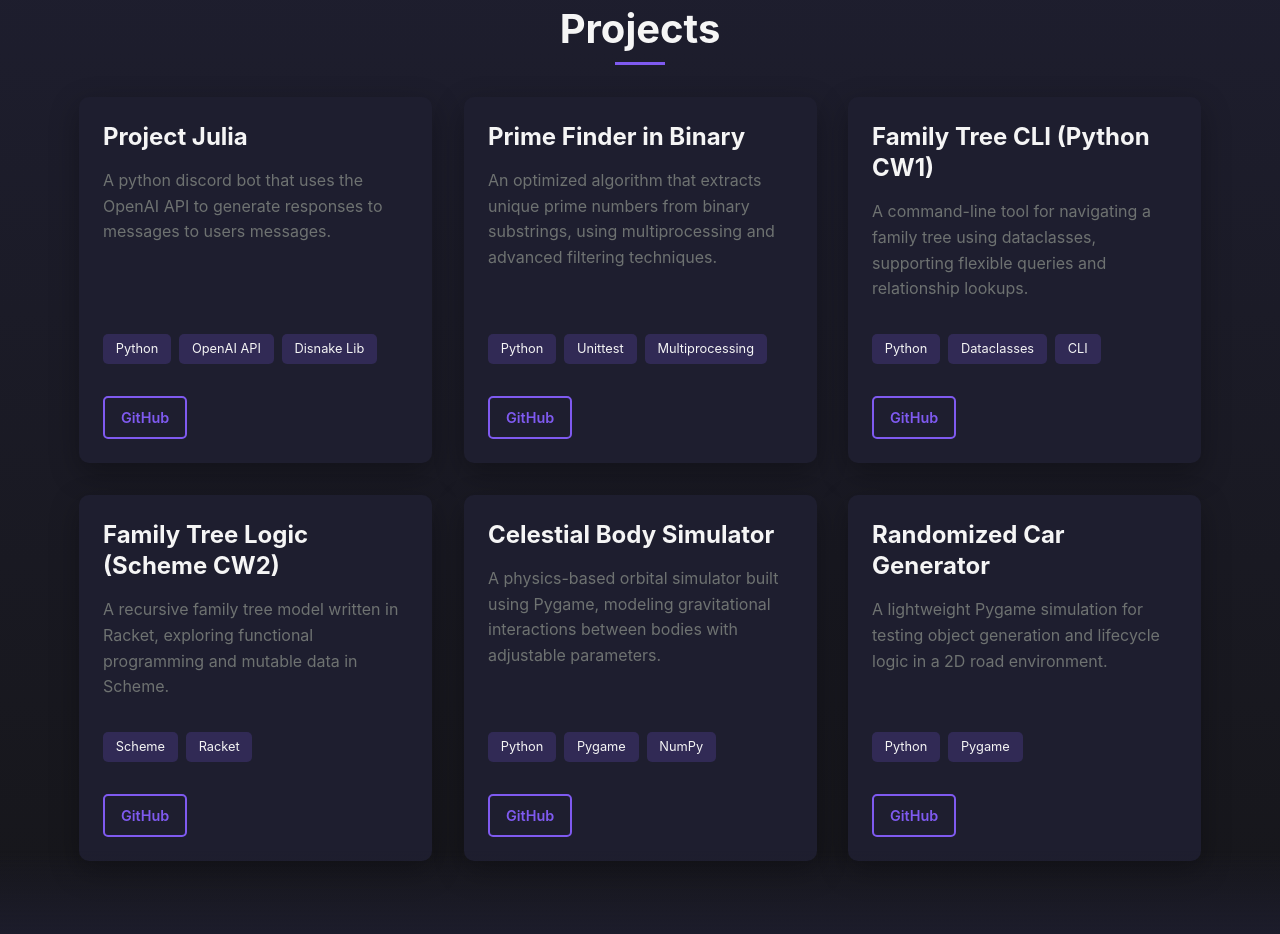
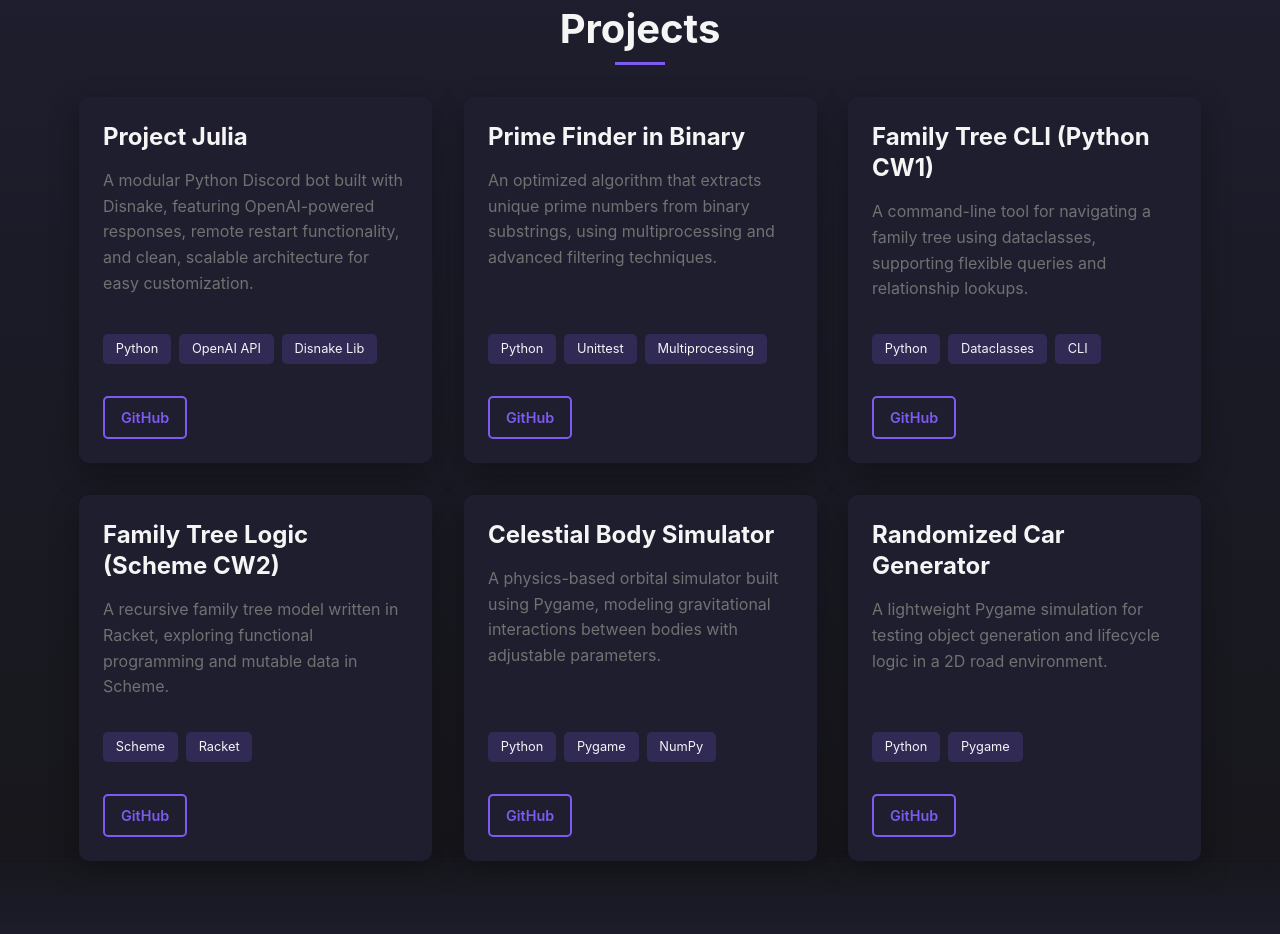
Before and after one commit to miki-przygoda/miki-przygoda.github.io, a plain HTML site: page index.html in a window 1280 px wide. Shown: the part 1550-2484 px from the top of the page. Drawn offline with nearby package versions, Linux system fonts and the light colour scheme.

Commit message:
changes to project julia + MM.pdf draft 1

```diff
--- a/index.html
+++ b/index.html
@@ -181,7 +181,7 @@
         const projects = [
             {
                 title: "Project Julia",
-                description: "A python discord bot that uses the OpenAI API to generate responses to messages to users messages.",
+                description: "A modular Python Discord bot built with Disnake, featuring OpenAI-powered responses, remote restart functionality, and clean, scalable architecture for easy customization.",
                 technologies: ["Python", "OpenAI API", "Disnake Lib"],
                 githubLink: "https://github.com/miki-przygoda/ProjectJulia-Public"
             },
```
Also changed, not shown: 1 other file.
